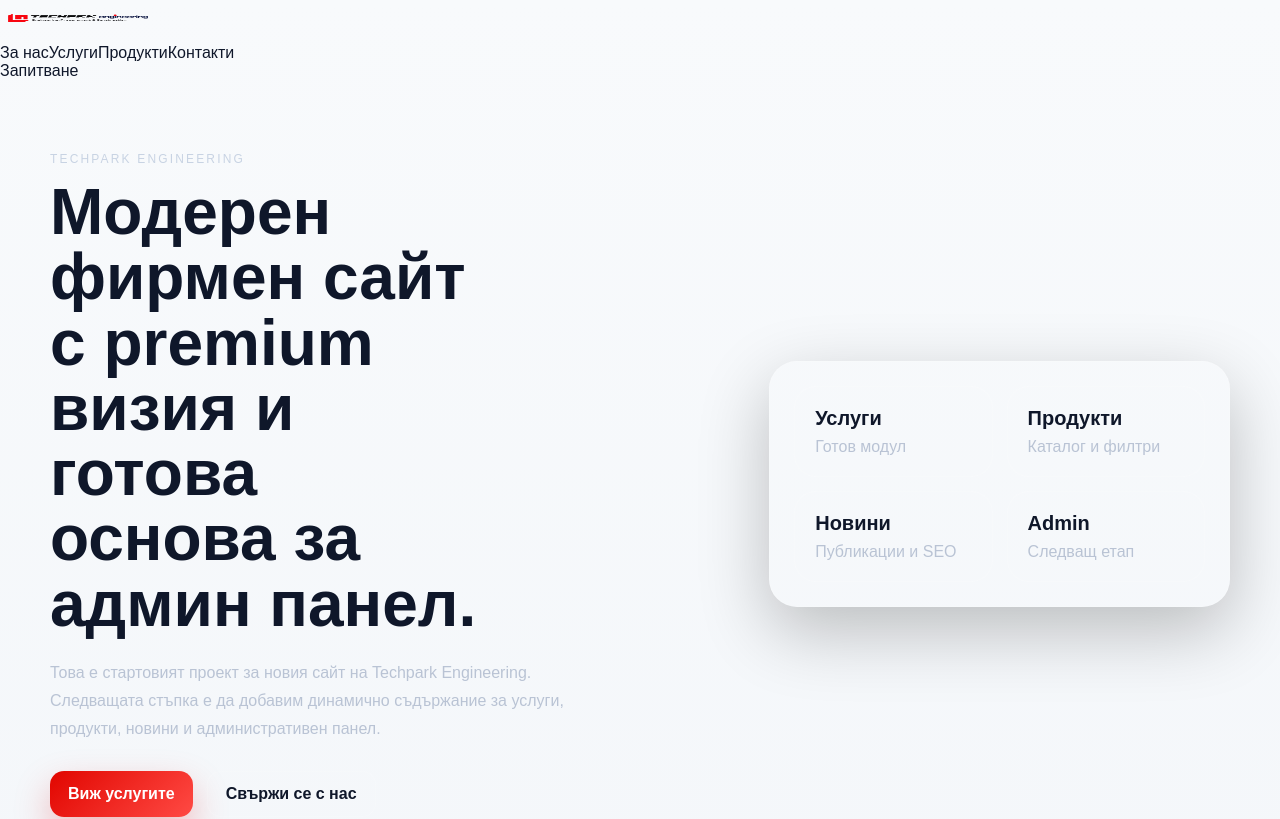
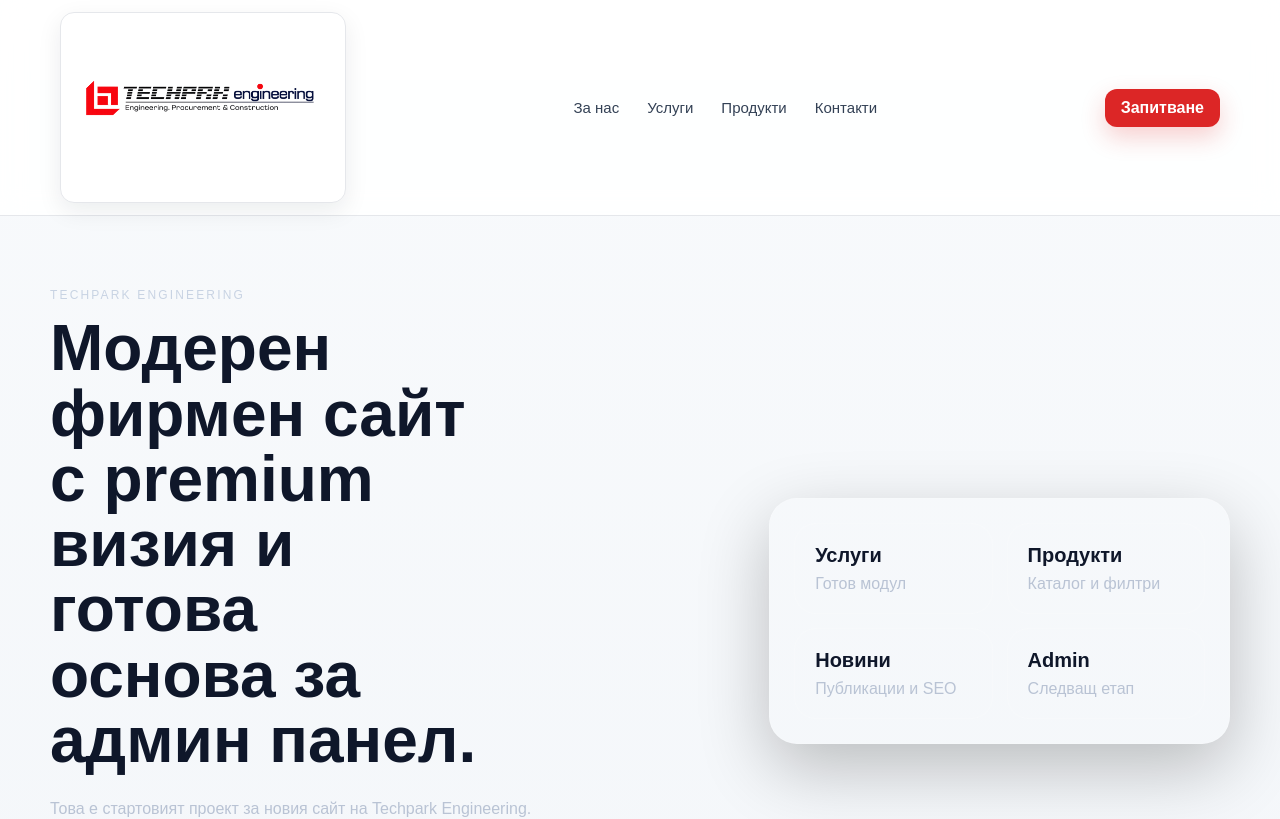
Before and after one commit to techpark-bg/techpark-bg, a Next.js app: page / in a window 1280 px wide. Shown: the top 819 px of the page. Built offline with nearby package versions, Linux system fonts and the light colour scheme.

Commit message:
replace header with inline styles

```diff
--- a/app/page.tsx
+++ b/app/page.tsx
@@ -25,34 +25,76 @@ const products = [
 export default function HomePage() {
   return (
     <main className="site-shell">
-      <header>
-        <div className="mx-auto max-w-7xl px-6 py-1.5 flex items-center justify-between backdrop-blur-md bg-white border-b border-white/10 rounded-b-xl">
-
-  {/* LOGO */}
-  <div className="bg-white/10 backdrop-blur-lg px-3 py-1.5 rounded-xl border border-white/10 shadow-md">
+      <header
+  style={{
+    position: "sticky",
+    top: 0,
+    zIndex: 50,
+    background: "rgba(255,255,255,0.88)",
+    backdropFilter: "blur(12px)",
+    borderBottom: "1px solid #e5e7eb",
+  }}
+>
+  <div
+    style={{
+      maxWidth: "1200px",
+      margin: "0 auto",
+      padding: "12px 20px",
+      display: "flex",
+      alignItems: "center",
+      justifyContent: "space-between",
+      gap: "24px",
+    }}
+  >
+    <div
+      style={{
+        background: "#ffffff",
+        border: "1px solid #e5e7eb",
+        borderRadius: "14px",
+        padding: "8px 12px",
+        boxShadow: "0 8px 24px rgba(15,23,42,0.08)",
+      }}
+    >
       <Image
         src="/logo.png"
         alt="Techpark Engineering"
-      width={160}
-      height={40}
-      className="h-9 md:h-12 w-auto object-contain"
+        width={260}
+        height={56}
         priority
+        style={{ width: "260px", height: "auto", display: "block" }}
       />
     </div>
 
-  {/* NAV */}
-  <nav className="hidden md:flex items-center gap-8 text-sm text-slate-700">
-    <a href="#about" className="hover:text-white transition">За нас</a>
-    <a href="#services" className="hover:text-white transition">Услуги</a>
-    <a href="#products" className="hover:text-white transition">Продукти</a>
-    <a href="#contact" className="hover:text-white transition">Контакти</a>
+    <nav
+      style={{
+        display: "flex",
+        alignItems: "center",
+        gap: "28px",
+        fontSize: "15px",
+        color: "#334155",
+        fontWeight: 500,
+      }}
+    >
+      <a href="#about">За нас</a>
+      <a href="#services">Услуги</a>
+      <a href="#products">Продукти</a>
+      <a href="#contact">Контакти</a>
     </nav>
 
-  {/* CTA */}
-  <a href="#contact" className="bg-red-600 hover:bg-red-700 text-white px-5 py-2 rounded-xl transition shadow-lg">
+    <a
+      href="#contact"
+      style={{
+        background: "#dc2626",
+        color: "#ffffff",
+        padding: "10px 16px",
+        borderRadius: "12px",
+        fontWeight: 700,
+        textDecoration: "none",
+        boxShadow: "0 10px 24px rgba(220,38,38,0.22)",
+      }}
+    >
       Запитване
     </a>
-
   </div>
 </header>
 
```
Lines whose indentation alone changed are shown as unchanged.
